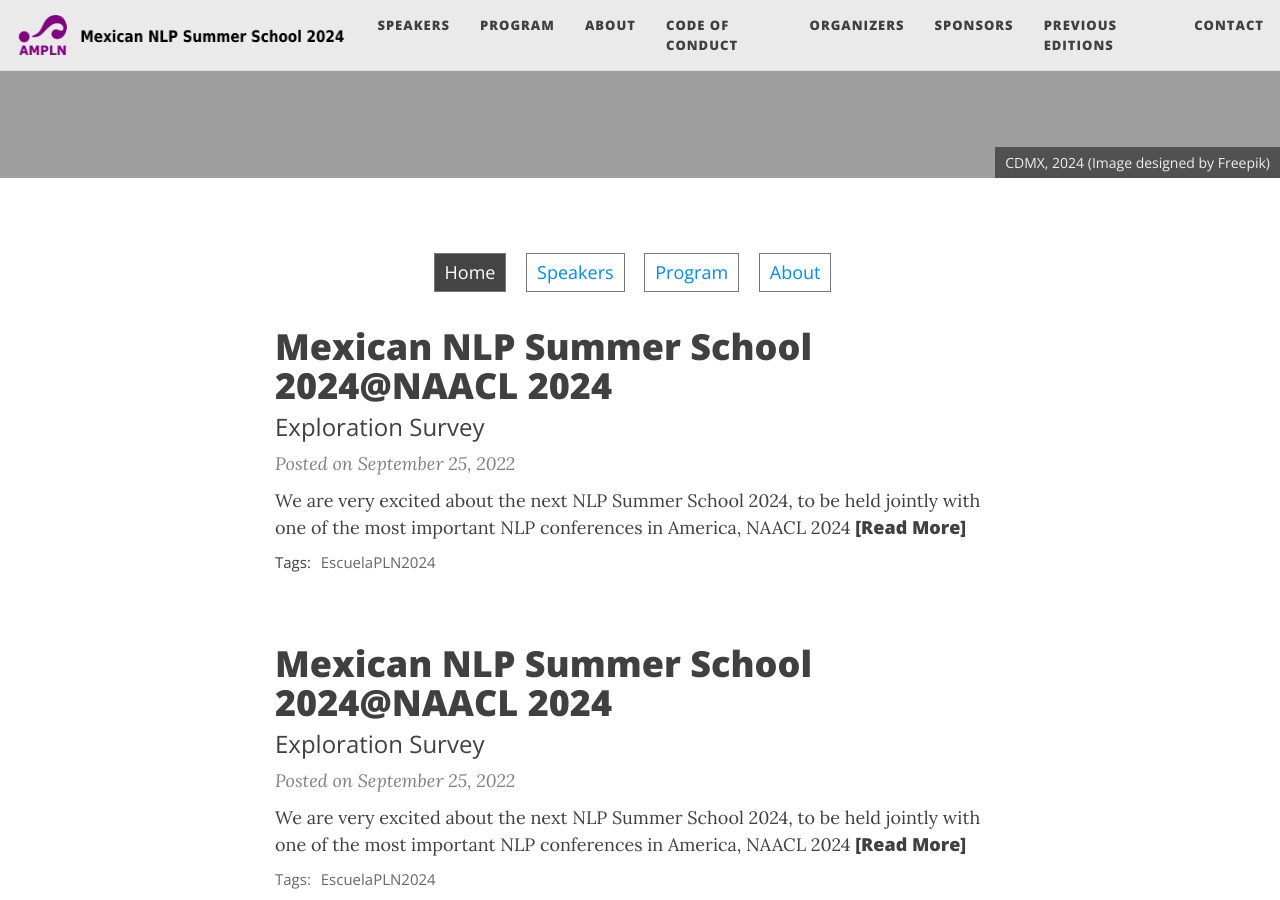
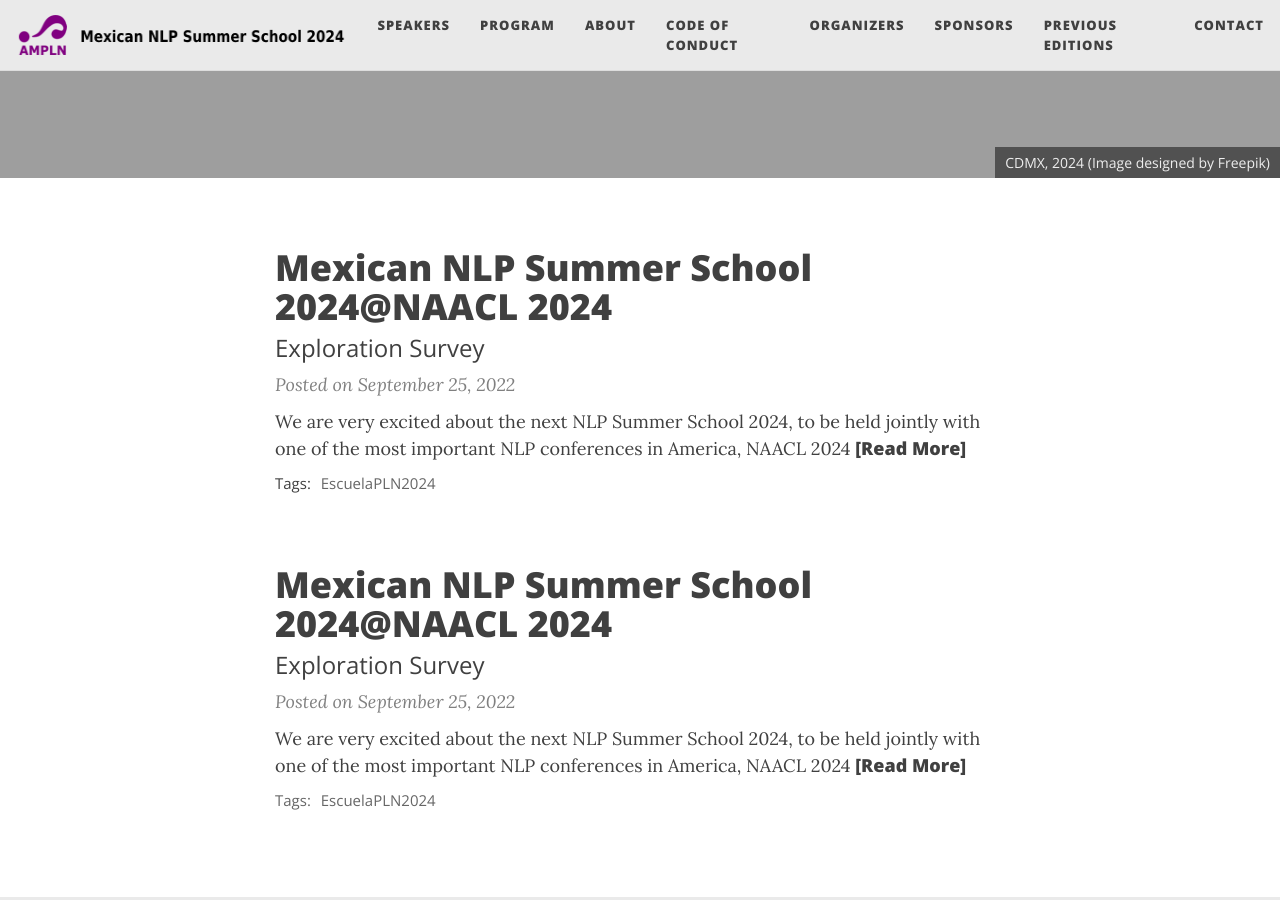
Before and after one commit to ampln/escuelaverano2024, a Jekyll site: the page built from index.html, in a window 1280 px wide and 900 px high, scrolled down 543 px. Built offline with Jekyll 4.4.1, drawn with Linux system fonts in a browser that asks for light colours; nearby versions of some CDN libraries; the list of posts is cut into pages by our own code.

Commit message:
removed (commented) small navigation buttons in index

```diff
--- a/index.html
+++ b/index.html
@@ -7,12 +7,13 @@
   - "/assets/images/cdmx_header_2.jpg" : "CDMX, 2024 (Image designed by Freepik)"
 ---
 
-<div class="list-filters">
-  <a href="/escuelaverano2024/" class="list-filter filter-selected">Home</a>
-  <a href="/escuelaverano2024/speakers/" class="list-filter">Speakers</a>
+<!-- <div class="list-filters">
+  <a href="/escuelaverano2024/" class="list-filter">Home</a>
+  <a href="/escuelaverano2024/speakers/" class="list-filter filter-selected">Speakers</a>
   <a href="/escuelaverano2024/program/" class="list-filter">Program</a>
   <a href="/escuelaverano2024/about/" class="list-filter">About</a>
-</div>
+</div> -->
+<!-- Commented above because it repeats the same function as the website navigation bar -->
 
 {% assign posts = paginator.posts | default: site.posts %}
 
```
Also changed, not shown: 2 other files.
